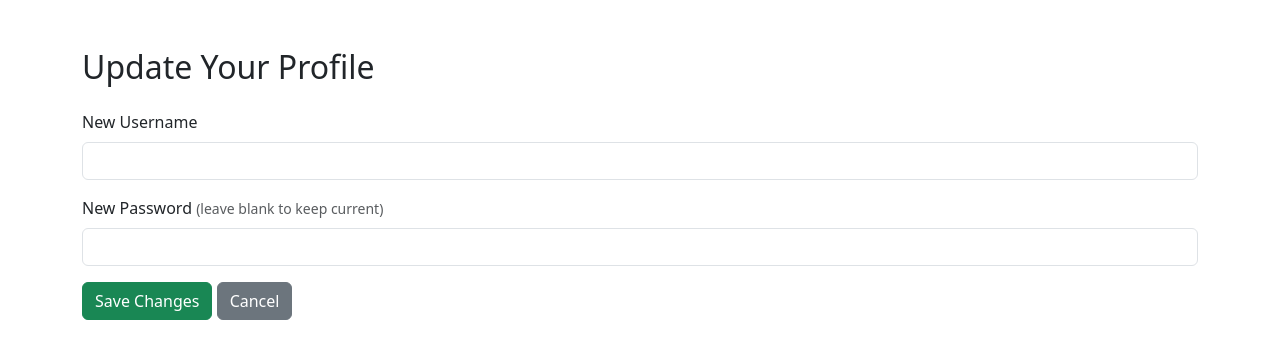
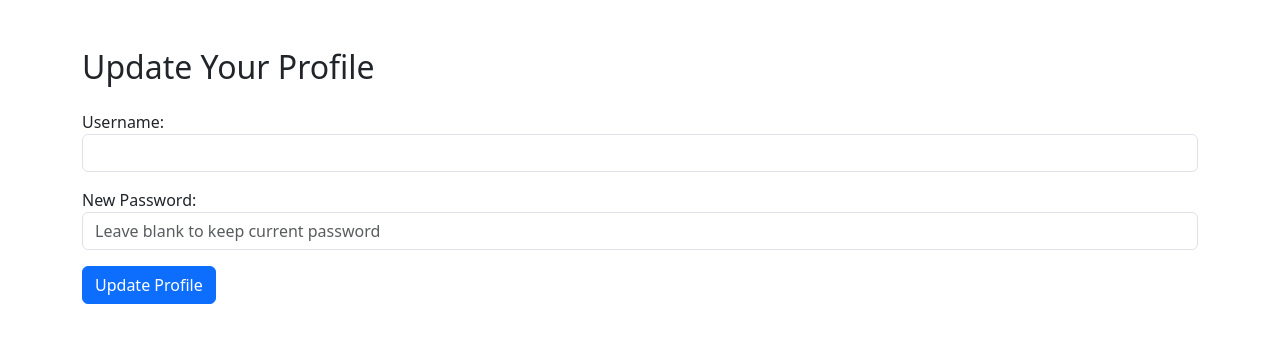
Before and after one commit to nishtha-basak/DevQ, a Flask app: template devq_app/templates/update_profil.html in a window 1280 px wide. Shown: the top 359 px of the page. Run offline with Flask 3, Linux system fonts and the light colour scheme; the template is opened without the code that fills it, so the values that code supplies are empty.

Commit message:
solved edit user profile issue

```diff
--- a/devq_app/templates/update_profil.html
+++ b/devq_app/templates/update_profil.html
@@ -9,16 +9,13 @@
 <body class="container mt-5">
     <h2 class="mb-4">Update Your Profile</h2>
     <form method="POST">
-        <div class="mb-3">
-            <label for="username" class="form-label">New Username</label>
-            <input type="text" class="form-control" name="username" id="username" value="{{ user.username }}" required>
-        </div>
-        <div class="mb-3">
-            <label for="password" class="form-label">New Password <small class="text-muted">(leave blank to keep current)</small></label>
-            <input type="password" class="form-control" name="password" id="password">
-        </div>
-        <button type="submit" class="btn btn-success">Save Changes</button>
-        <a href="/{{ session['role'] }}" class="btn btn-secondary">Cancel</a>
-    </form>
-</body>
-</html>
+    <div class="mb-3">
+        <label>Username:</label>
+        <input type="text" name="username" value="{{ user.username }}" class="form-control" required>
+    </div>
+    <div class="mb-3">
+        <label>New Password:</label>
+        <input type="password" name="password" placeholder="Leave blank to keep current password" class="form-control">
+    </div>
+    <button type="submit" class="btn btn-primary">Update Profile</button>
+</form>
```
Also changed, not shown: devq_app/routes.py (+15 -10 lines).
